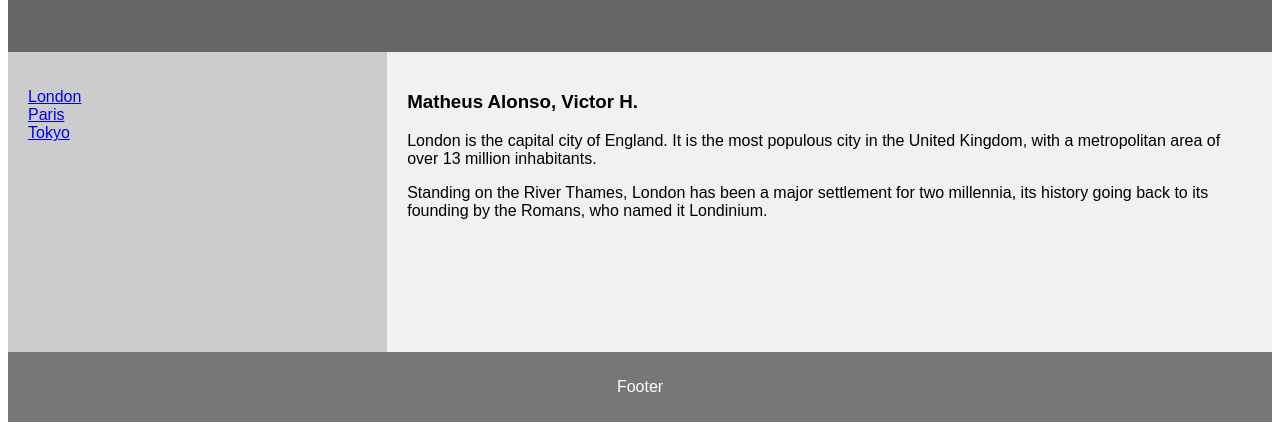
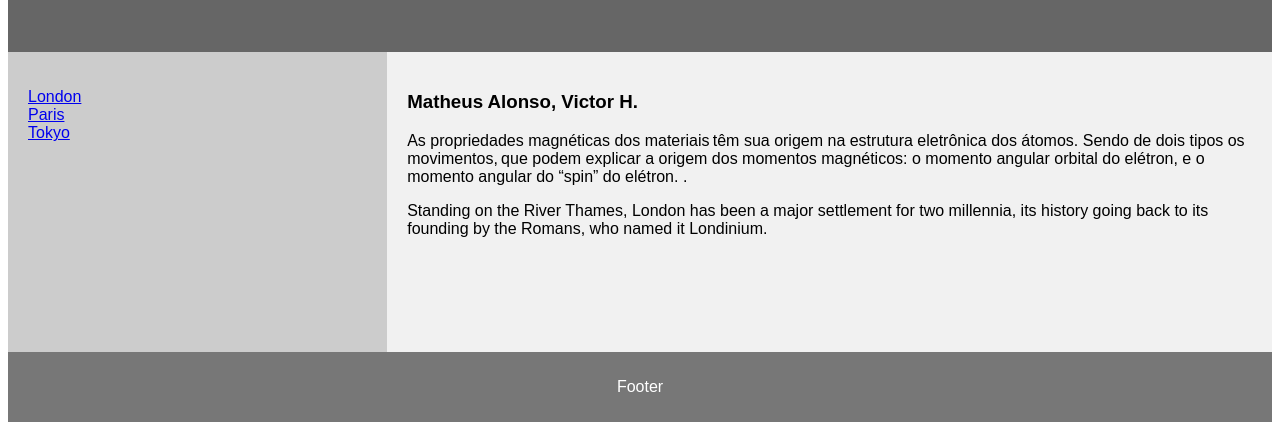
Before and after one commit to matheusbatatad0ce/matheusbatatad0ce.github.io, a plain HTML site: page index.html in a window 1280 px wide. Shown: the part 493-923 px from the top of the page. Drawn offline with Linux system fonts and the light colour scheme.

Commit message:
Update index.html

```diff
--- a/index.html
+++ b/index.html
@@ -94,7 +94,7 @@ footer {
 
   <article>
     <h1>Matheus Alonso, Victor H.</h1>
-    <p>London is the capital city of England. It is the most populous city in the  United Kingdom, with a metropolitan area of over 13 million inhabitants.</p>
+    <p>As propriedades magnéticas dos materiais têm sua origem na estrutura eletrônica dos átomos. Sendo de dois tipos os movimentos, que podem explicar a origem dos momentos magnéticos: o momento angular orbital do elétron, e o momento angular do “spin” do elétron. .</p>
     <p>Standing on the River Thames, London has been a major settlement for two millennia, its history going back to its founding by the Romans, who named it Londinium.</p>
   </article>
 </section>
```
